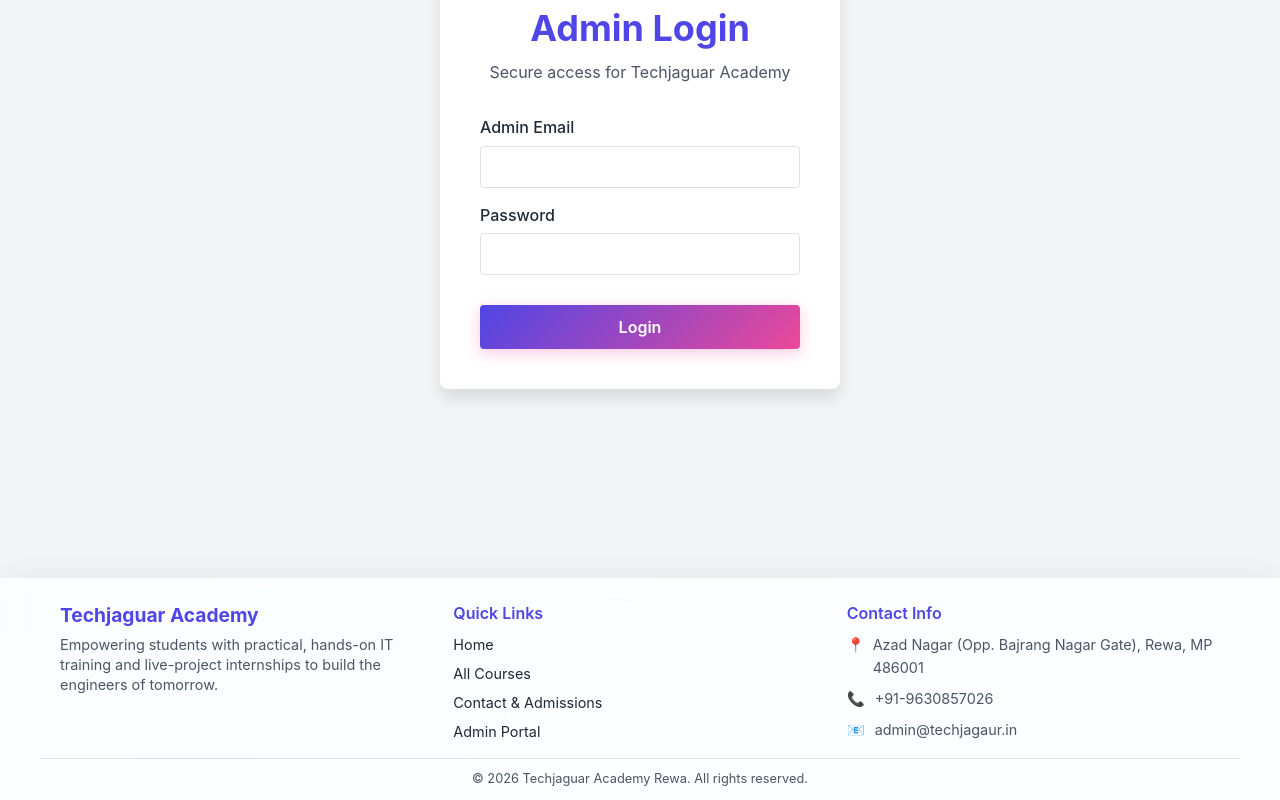
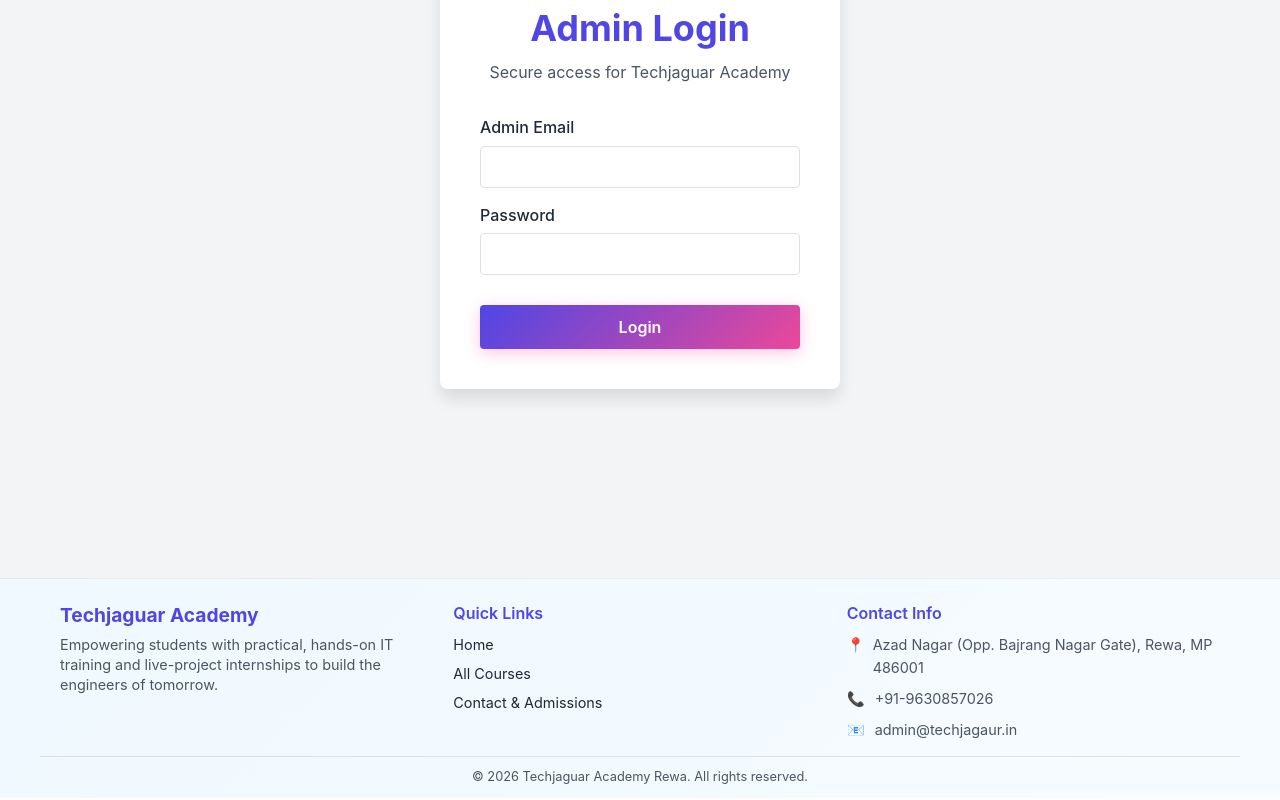
Before and after one commit to AlokGautam11/Techjagaur, a Next.js app in the folder frontend/: page /admin/login in a window 1280 px wide. Shown: the part 302-1102 px from the top of the page. Built offline with nearby package versions, Linux system fonts and the light colour scheme.

Commit message:
Refine UI: Remove admin footer link, shorten course images, transparent footer background

```diff
--- a/frontend/src/app/globals.css
+++ b/frontend/src/app/globals.css
@@ -192,7 +192,7 @@
 
 .course-img {
   width: 100%;
-  height: 200px;
+  height: 150px;
   object-fit: cover;
 }
 
@@ -316,7 +316,7 @@
   }
 
   .course-img {
-    height: 180px;
+    height: 130px;
   }
 }
 
--- a/frontend/src/components/CourseList.js
+++ b/frontend/src/components/CourseList.js
@@ -70,9 +70,9 @@
               src={course.thumbnail}
               alt={course.title}
               width={400}
-              height={200}
+              height={150}
               className="course-img"
-              style={{ height: '200px', objectFit: 'cover', width: '100%' }}
+              style={{ height: '150px', objectFit: 'cover', width: '100%' }}
             />
             <div className="course-content">
               <h3 className="course-title">{course.title}</h3>
--- a/frontend/src/components/Footer.js
+++ b/frontend/src/components/Footer.js
@@ -3,12 +3,10 @@
 export default function Footer() {
   return (
     <footer style={{
-      backgroundColor: 'rgba(255, 255, 255, 0.7)',
-      backdropFilter: 'blur(10px)',
-      borderTop: '1px solid rgba(255, 255, 255, 0.5)',
+      backgroundColor: 'transparent',
+      borderTop: '1px solid rgba(0, 0, 0, 0.05)',
       padding: '25px 0 10px 0',
-      marginTop: 'auto',
-      boxShadow: '0 -4px 30px rgba(0, 0, 0, 0.05)'
+      marginTop: 'auto'
     }}>
       <div className="container" style={{ display: 'grid', gridTemplateColumns: 'repeat(auto-fit, minmax(200px, 1fr))', gap: '20px', marginBottom: '15px' }}>
 
@@ -27,7 +25,6 @@
             <li><Link href="/" className="footer-link">Home</Link></li>
             <li><Link href="/courses" className="footer-link">All Courses</Link></li>
             <li><Link href="/contact" className="footer-link">Contact & Admissions</Link></li>
-            <li><Link href="/admin/login" className="footer-link">Admin Portal</Link></li>
           </ul>
         </div>
 
```
